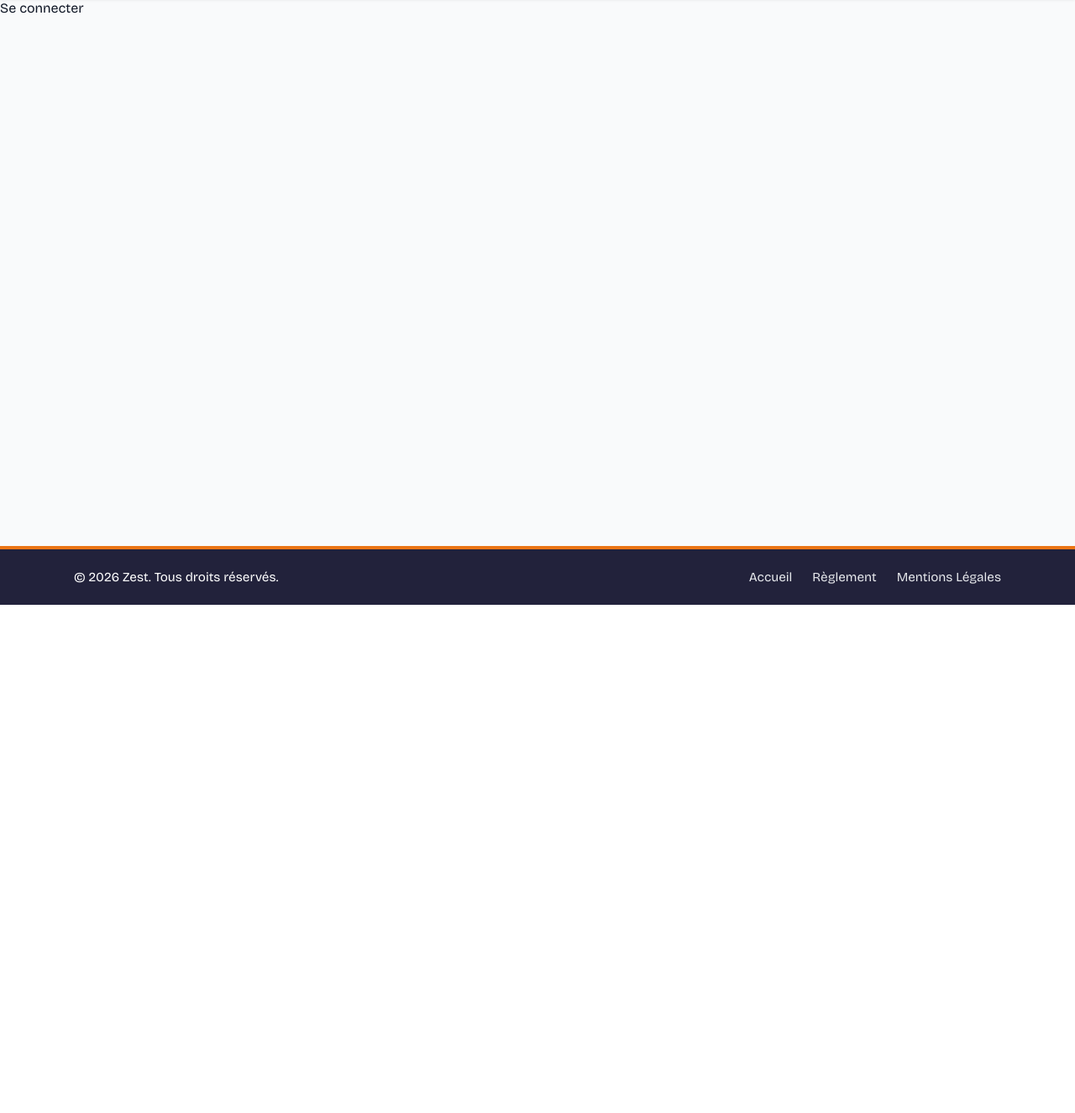
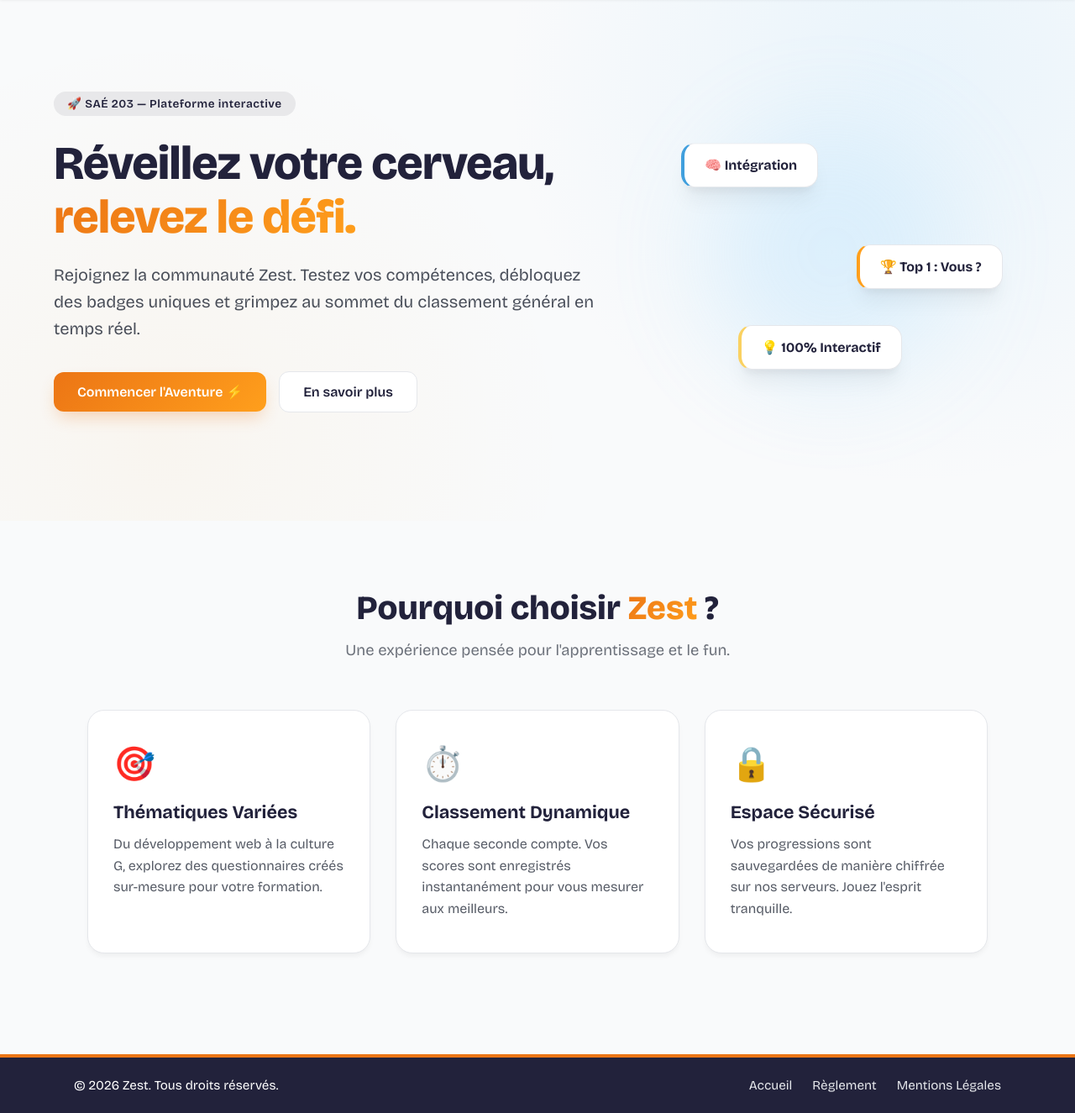
Before and after one commit to AnnaAnnakie/SAE203, a PHP site: page / in a window 1280 px wide. Shown: the part 80-1405 px from the top of the page at 84% size. Before the commit the page ends 800 px from the top, so only its background shows below. Run offline with PHP 8.4, Linux system fonts and the light colour scheme; some web fonts are replaced.

Commit message:
feat: homepage

```diff
--- /dev/null
+++ b/sae203/css/home.css
@@ -0,0 +1,253 @@
+.hero-section {
+    padding: 100px 5% 120px 5%;
+    background-color: var(--bg);
+    background: radial-gradient(circle at 85% 15%, rgba(140, 209, 255, 0.15) 0%, transparent 40%),
+    radial-gradient(circle at 15% 85%, rgba(254, 160, 28, 0.05) 0%, transparent 40%);
+    overflow: hidden;
+}
+
+.hero-container {
+    max-width: 1200px;
+    margin: 0 auto;
+    display: flex;
+    align-items: center;
+    justify-content: space-between;
+    gap: 50px;
+}
+
+.hero-content {
+    flex: 1;
+    max-width: 650px;
+
+    h1 {
+        font-size: 3.5rem;
+        font-weight: 800;
+        line-height: 1.15;
+        color: var(--space-indigo);
+        margin-bottom: 20px;
+        letter-spacing: -1px;
+    }
+}
+
+.badge {
+    display: inline-block;
+    padding: 6px 16px;
+    background-color: rgba(34, 34, 59, 0.08);
+    color: var(--space-indigo);
+    border-radius: 100px;
+    font-size: 0.85rem;
+    font-weight: 600;
+    margin-bottom: 25px;
+    letter-spacing: 0.5px;
+}
+
+
+.text-gradient {
+    background: linear-gradient(135deg, var(--orange) 0%, var(--amber-glow) 100%);
+    -webkit-background-clip: text;
+    -webkit-text-fill-color: transparent;
+}
+
+.hero-subtitle {
+    font-size: 1.25rem;
+    color: var(--black);
+    opacity: 0.75;
+    line-height: 1.6;
+    margin-bottom: 35px;
+}
+
+.hero-cta-group {
+    display: flex;
+    gap: 15px;
+    align-items: center;
+}
+
+.btn {
+    display: inline-flex;
+    align-items: center;
+    padding: 14px 28px;
+    font-weight: 600;
+    border-radius: 12px;
+    transition: all 0.2s ease;
+    text-decoration: none;
+    font-size: 1rem;
+}
+
+.btn-primary {
+    background: linear-gradient(135deg, var(--orange) 0%, var(--amber-glow) 100%);
+    color: var(--white);
+    box-shadow: 0 10px 20px -5px rgba(236, 117, 21, 0.3);
+
+    &:hover {
+        transform: translateY(-2px);
+        box-shadow: 0 15px 25px -5px rgba(236, 117, 21, 0.4);
+    }
+}
+
+
+.btn-secondary {
+    background-color: var(--white);
+    color: var(--space-indigo);
+    border: 1px solid var(--light-grey);
+
+    &:hover {
+        background-color: var(--bg);
+        border-color: var(--space-indigo);
+    }
+}
+
+
+.hero-visual {
+    flex: 1;
+    position: relative;
+    height: 400px;
+    max-width: 450px;
+    display: flex;
+    align-items: center;
+    justify-content: center;
+}
+
+.glow-sphere {
+    position: absolute;
+    width: 300px;
+    height: 300px;
+    background: var(--light-blue);
+    border-radius: 50%;
+    filter: blur(60px);
+    opacity: 0.2;
+    z-index: 1;
+}
+
+.floating-card {
+    position: absolute;
+    background: var(--white);
+    padding: 16px 24px;
+    border-radius: 16px;
+    box-shadow: 0 20px 25px -5px var(--shadow), 0 10px 10px -5px var(--shadow);
+    font-weight: 700;
+    color: var(--space-indigo);
+    z-index: 2;
+    border: 1px solid var(--light-grey);
+    animation: float 4s ease-in-out infinite;
+}
+
+.card-1 {
+    top: 20%;
+    left: 10%;
+    animation-delay: 0s;
+    border-left: 4px solid var(--blue-bell);
+}
+
+.card-2 {
+    top: 50%;
+    right: 5%;
+    animation-delay: 1.3s;
+    border-left: 4px solid var(--amber-glow);
+}
+
+.card-3 {
+    bottom: 15%;
+    left: 25%;
+    animation-delay: 2.6s;
+    border-left: 4px solid var(--mustard);
+}
+
+@keyframes float {
+    0%, 100% {
+        transform: translateY(0);
+    }
+    50% {
+        transform: translateY(-12px);
+    }
+}
+
+.features-section {
+    max-width: 1200px;
+    margin: 0 auto;
+    padding: 80px 5% 120px 5%;
+}
+
+.section-header {
+    text-align: center;
+    margin-bottom: 60px;
+
+    h2 {
+        font-size: 2.5rem;
+        font-weight: 800;
+        color: var(--space-indigo);
+        margin-bottom: 15px;
+    }
+
+    p {
+        color: var(--black);
+        opacity: 0.6;
+        font-size: 1.15rem;
+    }
+}
+
+
+.features-grid {
+    display: grid;
+    grid-template-columns: repeat(auto-fit, minmax(300px, 1fr));
+    gap: 30px;
+}
+
+.feature-card {
+    background: var(--white);
+    padding: 40px 30px;
+    border-radius: 20px;
+    border: 1px solid var(--light-grey);
+    box-shadow: 0 4px 6px -1px var(--shadow);
+    transition: all 0.3s ease;
+
+    &:hover {
+        transform: translateY(-5px);
+        box-shadow: 0 20px 30px -10px var(--shadow-hover);
+        border-color: var(--blue-bell);
+    }
+}
+
+.feature-icon {
+    font-size: 2.5rem;
+    margin-bottom: 20px;
+}
+
+.feature-card {
+    h3 {
+        font-size: 1.35rem;
+        font-weight: 700;
+        margin-bottom: 12px;
+        color: var(--space-indigo);
+    }
+
+    p {
+        color: var(--black);
+        opacity: 0.7;
+        line-height: 1.6;
+    }
+
+
+}
+
+@media (max-width: 968px) {
+    .hero-container {
+        flex-direction: column;
+        text-align: center;
+    }
+
+    .hero-content {
+        max-width: 100%;
+    }
+
+    .hero-cta-group {
+        justify-content: center;
+    }
+
+    .hero-visual {
+        display: none;
+    }
+
+    .hero-content h1 {
+        font-size: 2.5rem;
+    }
+}
--- a/sae203/index.php
+++ b/sae203/index.php
@@ -2,7 +2,7 @@
 session_start();
 require_once $_SERVER["DOCUMENT_ROOT"] . "/sae203/php/utils.php";
 
-if(isset($_SESSION['user'])){
+if (isset($_SESSION['user'])) {
     header("Location: catalogue.php");
     exit;
 }
@@ -14,14 +14,70 @@ if(isset($_SESSION['user'])){
 <head>
     <title>Accueil</title>
     <?php require_once $_SERVER["DOCUMENT_ROOT"] . "/sae203/includes/load-css.php"; ?>
+    <link rel="stylesheet" href="css/home.css">
 </head>
 <body>
 <?php require_once $_SERVER["DOCUMENT_ROOT"] . "/sae203/includes/header.php"; ?>
+<main>
+    <section class="hero-section">
+        <div class="hero-container">
+            <div class="hero-content">
+                <span class="badge">🚀 SAÉ 203 — Plateforme interactive</span>
+                <h1>Réveillez votre cerveau, <br><span class="text-gradient">relevez le défi.</span></h1>
+                <p class="hero-subtitle">
+                    Rejoignez la communauté Zest. Testez vos compétences, débloquez des badges uniques et grimpez
+                    au sommet du classement général en temps réel.
+                </p>
 
-<main>
-    <div>
-        <a href="login.php">Se connecter</a>
-    </div>
+                <div class="hero-cta-group">
+                    <?php if (isset($_SESSION['user'])): ?>
+                        <a href="catalogue.php" class="btn btn-primary">Découvrir le Catalogue 🎯</a>
+                    <?php else: ?>
+                        <a href="login.php" class="btn btn-primary">Commencer l'Aventure ⚡</a>
+                        <a href="#discover" class="btn btn-secondary">En savoir plus</a>
+                    <?php endif; ?>
+                </div>
+            </div>
+
+            <div class="hero-visual">
+                <div class="floating-card card-1">🧠 Intégration</div>
+                <div class="floating-card card-2">🏆 Top 1 : Vous ?</div>
+                <div class="floating-card card-3">💡 100% Interactif</div>
+                <div class="glow-sphere"></div>
+            </div>
+        </div>
+    </section>
+
+    <section id="discover" class="features-section">
+        <div class="section-header">
+            <h2>Pourquoi choisir <span class="text-gradient">Zest</span> ?</h2>
+            <p>Une expérience pensée pour l'apprentissage et le fun.</p>
+        </div>
+
+        <div class="features-grid">
+            <div class="feature-card">
+                <div class="feature-icon">🎯</div>
+                <h3>Thématiques Variées</h3>
+                <p>Du développement web à la culture G, explorez des questionnaires créés sur-mesure pour votre
+                    formation.</p>
+            </div>
+
+            <div class="feature-card">
+                <div class="feature-icon">⏱️</div>
+                <h3>Classement Dynamique</h3>
+                <p>Chaque seconde compte. Vos scores sont enregistrés instantanément pour vous mesurer aux
+                    meilleurs.</p>
+            </div>
+
+            <div class="feature-card">
+                <div class="feature-icon">🔒</div>
+                <h3>Espace Sécurisé</h3>
+                <p>Vos progressions sont sauvegardées de manière chiffrée sur nos serveurs. Jouez l'esprit
+                    tranquille.</p>
+            </div>
+        </div>
+    </section>
+
 </main>
 
 <?php require_once $_SERVER["DOCUMENT_ROOT"] . "/sae203/includes/footer.php"; ?>
```
